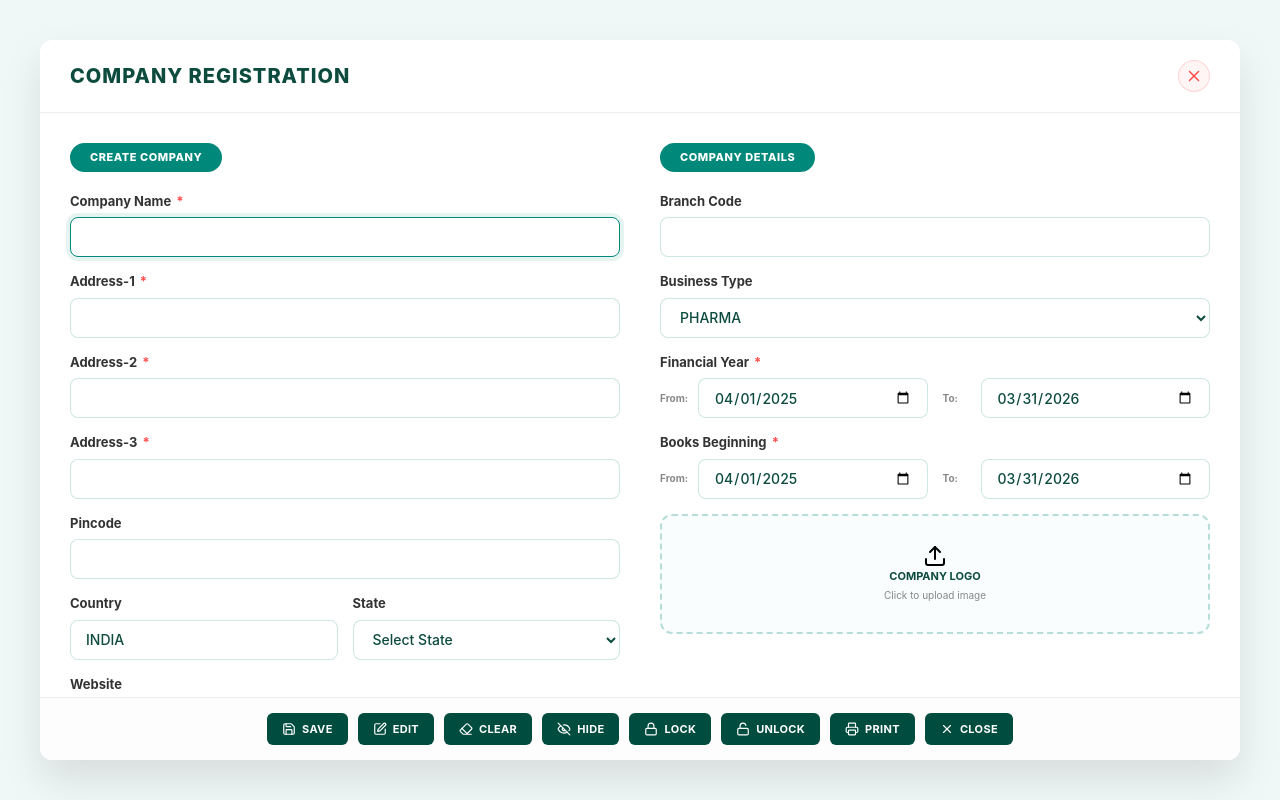
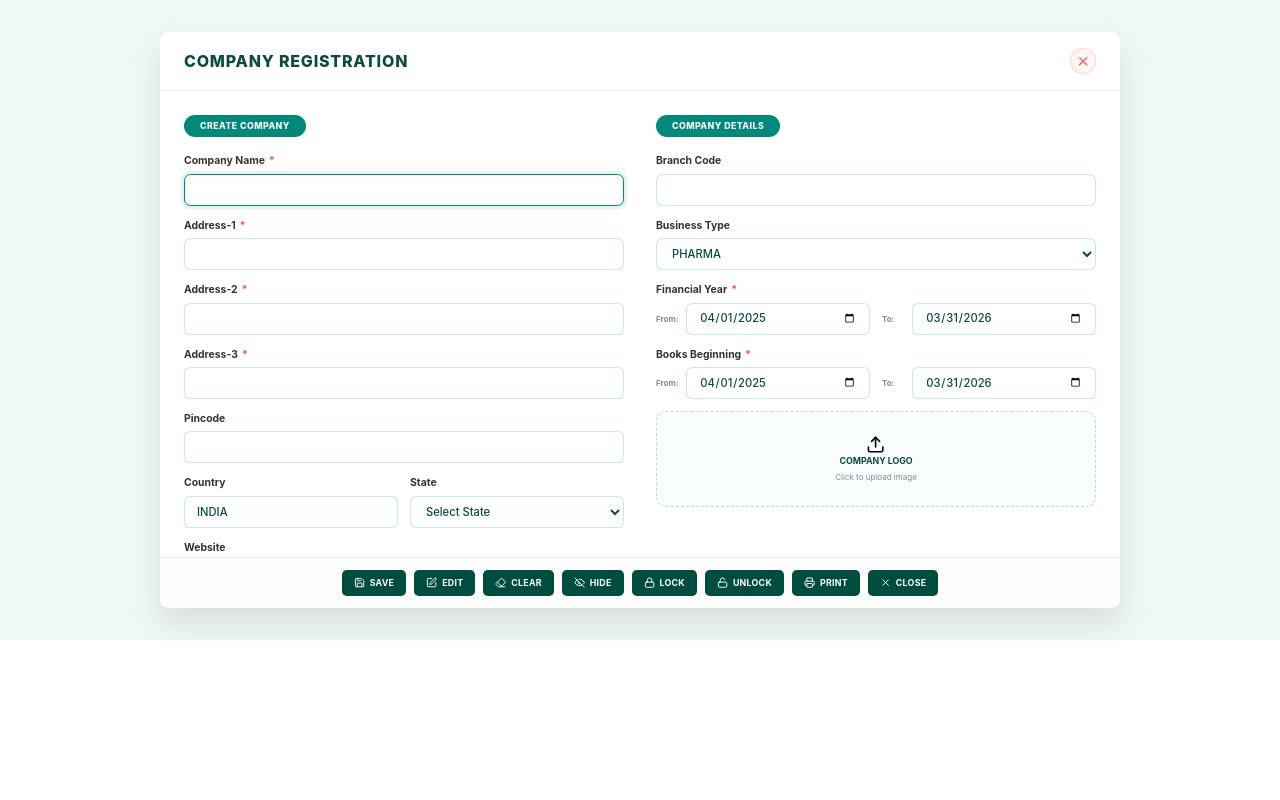
Before and after one commit to datatechctc6-tech/ERP-SYSTEM-, a React (Vite) app in the folder frontend/: page /company-registration in a window 1280 px wide. Built offline with nearby package versions, Linux system fonts and the light colour scheme.

Commit message:
feat: Implement Company Registration page with form management, data operations, and foundational global styling including adaptive scaling.

```diff
--- a/frontend/src/index.css
+++ b/frontend/src/index.css
@@ -1,6 +1,28 @@
 @tailwind base;
 @tailwind components;
 @tailwind utilities;
+
+
+
+/* Screen-adaptive scaling */
+html {
+  zoom: 1;          /* default for ~1920px screens */
+}
+
+@media (max-width: 1600px) { html { zoom: 0.95; } }
+@media (max-width: 1440px) { html { zoom: 0.9; } }
+@media (max-width: 1366px) { html { zoom: 0.85; } }
+@media (max-width: 1280px) { html { zoom: 0.8; } }
+@media (max-width: 1024px) { html { zoom: 0.75; } }
+@media (max-width: 768px)  { html { zoom: 0.7; } }
+
+@media (min-width: 1921px) { html { zoom: 1.05; } }
+@media (min-width: 2560px) { html { zoom: 1.15; } }
+
+
+
+
+
 
 @layer utilities {
     .animate-fadeIn {
--- a/frontend/src/pages/CompanyRegistration/CompanyRegistration.jsx
+++ b/frontend/src/pages/CompanyRegistration/CompanyRegistration.jsx
@@ -146,21 +146,27 @@ export default function CompanyRegistration() {
     };
 
     const handleKeyDown = (e) => {
+        const form = e.currentTarget;
+        const inputs = Array.from(form.querySelectorAll('input:not([type="file"]):not([type="hidden"]), select'));
+        const currentIndex = inputs.indexOf(e.target);
+        if (currentIndex === -1) return;
+
         if (e.key === 'Enter') {
             e.preventDefault();
-            const form = e.currentTarget;
-            const inputs = Array.from(form.querySelectorAll('input:not([type="file"]):not([type="hidden"]), select'));
-            const currentIndex = inputs.indexOf(e.target);
-            if (currentIndex === -1) return;
-
             // Only move to next if current field has a value
             if (e.target.value.trim() === '') return;
-
-            // Move to next input
             if (currentIndex < inputs.length - 1) {
                 inputs[currentIndex + 1].focus();
             }
         }
+
+        if (e.key === 'ArrowUp') {
+            e.preventDefault();
+            if (currentIndex > 0) {
+                inputs[currentIndex - 1].focus();
+            }
+        }
+
     };
 
     return (
```
